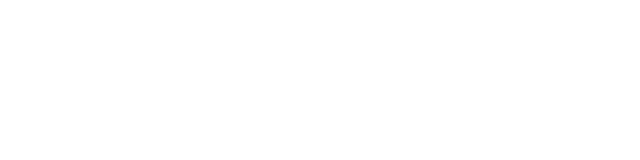
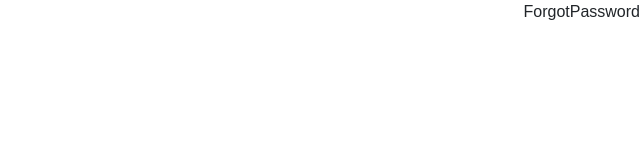
Before and after one commit to MelikaNobakhtian/luna-software-engineering, a React (Create React App) app in the folder Webfront/: page /forgotPassword in a window 1280 px wide. Shown: the top 160 px of the page, without its empty margins (640-1280 px from the left). Built offline with nearby package versions, Linux system fonts and the light colour scheme.

Commit message:
initiate forgot password page

```diff
--- a/Webfront/src/App.js
+++ b/Webfront/src/App.js
@@ -7,6 +7,7 @@ import { BrowserRouter as Router, Switch, Route, Link, Redirect } from "react-ro
 //import '../node_modules/bootstrap/dist/css/bootstrap.min.css';
 import login from './components/login/login';
 import signUp from './components/login/signUp';
+import ForgotPassword from './components/login/forgotPassword';
 
 
 
@@ -32,7 +33,7 @@ function App() {
             <Route path='/' component={Navbar} exact={true}/>
             <Route path='/signup' component={signUp} />
             <Route path='/login' component={login} />
-
+            <Route path='/forgotPassword' component={ForgotPassword} />
 
           </Switch>
         </div>
--- /dev/null
+++ b/Webfront/src/components/login/forgotPassword.js
@@ -0,0 +1,19 @@
+import React, { useState ,useEffect} from "react";
+import axios from 'axios';
+import Cookies from 'js-cookie';
+import { Link, Redirect, withRouter, useHistory } from 'react-router-dom';
+import {API_BASE_URL} from '../apiConstant/apiConstant';
+
+function ForgotPassword(props) {
+
+  return(
+      <div>
+          ForgotPassword
+      </div>
+
+
+  );
+}
+
+
+export default withRouter(ForgotPassword);
```
